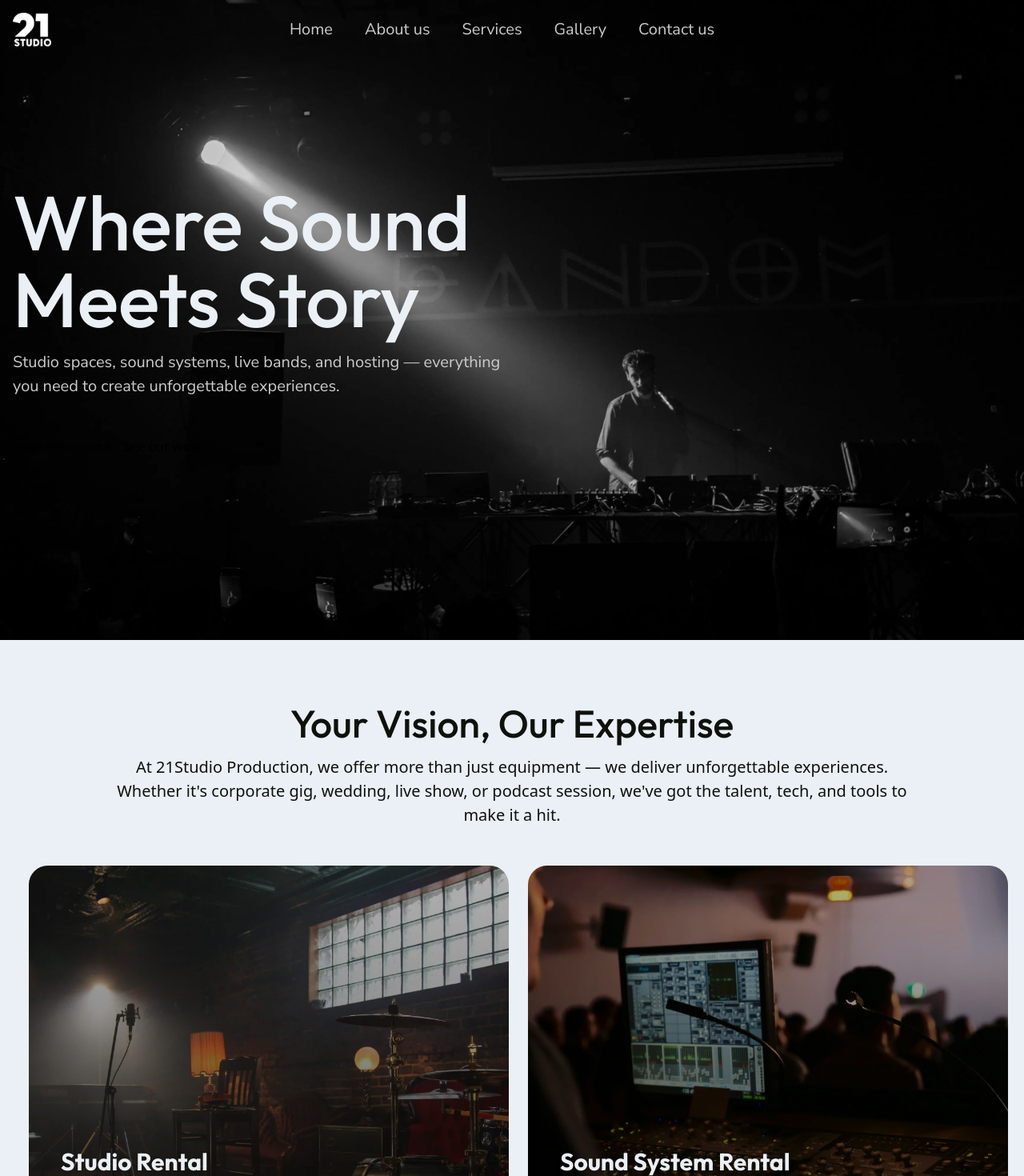
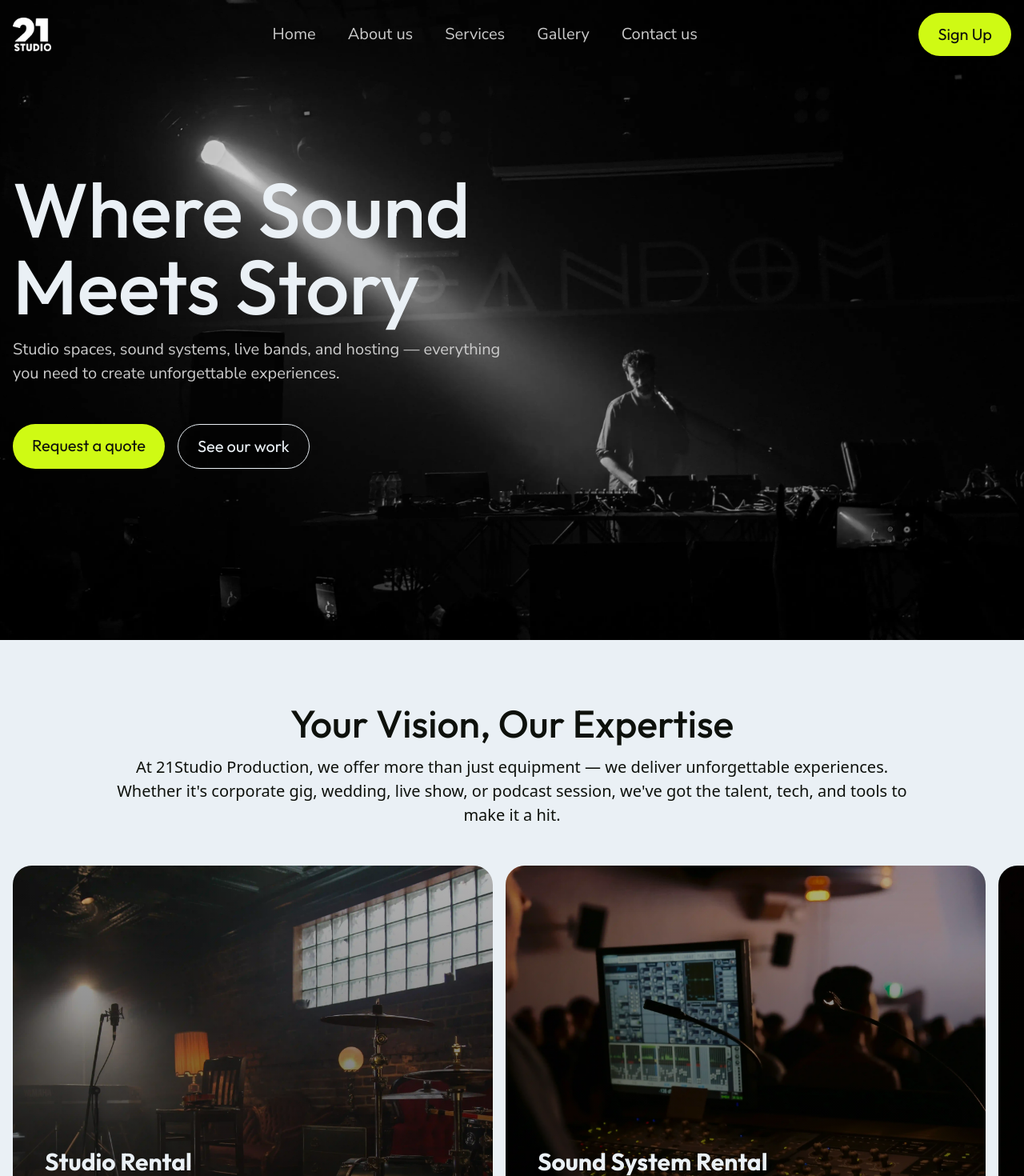
Before and after one commit to nazrindaniell/21Studio-Production, a React (Vite) app in the folder client/: page / in a window 1280 px wide. Shown: the top 1470 px of the page at 80% size. Built offline with nearby package versions, Linux system fonts and the light colour scheme.

Commit message:
updated carousel styling

```diff
--- a/client/src/components/ServiceCard.jsx
+++ b/client/src/components/ServiceCard.jsx
@@ -1,7 +1,7 @@
 function ServiceCard({ heading, desc, image, link }) {
   return (
     <>
-      <div className="group relative h-[550px] w-[600px] flex-none snap-center overflow-hidden rounded-3xl">
+      <div className="group relative h-[400px] w-[100%] flex-none snap-start overflow-hidden rounded-3xl lg:h-[550px] lg:w-[600px] lg:snap-center">
         {/* Background Image */}
         <img
           src={image}
--- a/client/src/index.css
+++ b/client/src/index.css
@@ -3,18 +3,9 @@
 
 @layer components {
   .primary-btn {
-    @reference bg-lime font-outfit text-black-100 flex rounded-full px-6 py-3 text-center text-base font-normal lg:text-lg;
+    @apply bg-lime font-outfit text-black-100 flex rounded-full px-6 py-3 text-center text-base font-normal lg:text-lg;
   }
   .secondary-btn {
-    @reference border-white-200 font-outfit text-white-200 rounded-full border bg-transparent px-6 py-3 text-center text-base font-normal lg:text-lg;
-  }
-
-  /* Custom Swiper Styles */
-  .swiper-pagination-custom .swiper-pagination-bullet {
-    @reference bg-black-100 bg-opacity-30 h-2 w-2 cursor-pointer rounded-full transition-all duration-300;
-  }
-
-  .swiper-pagination-custom .swiper-pagination-bullet-active {
-    @reference bg-lime bg-opacity-100 w-4;
+    @apply border-white-200 font-outfit text-white-200 rounded-full border bg-transparent px-6 py-3 text-center text-base font-normal lg:text-lg;
   }
 }
--- a/client/src/pages/Home.jsx
+++ b/client/src/pages/Home.jsx
@@ -53,9 +53,9 @@ function Home() {
                 wedding, live show, or podcast session, we've got the talent,
                 tech, and tools to make it a hit.
               </p>
-            </div>
+            </div>{" "}
             {/* Carousel */}
-            <div className="scrollbar-hide flex w-screen snap-x snap-mandatory gap-x-6 overflow-x-scroll scroll-smooth px-5">
+            <div className="scrollbar-hide flex w-screen snap-x snap-mandatory gap-x-4 overflow-x-scroll scroll-smooth pr-[calc(100vw-100%)] lg:gap-x-4">
               <ServiceCard
                 heading="Studio Rental"
                 desc="Professionally treated acoustic spaces for recording, mixing, or rehearsals."
```
Also changed, not shown: client/src/swiper-custom.css (deleted).
